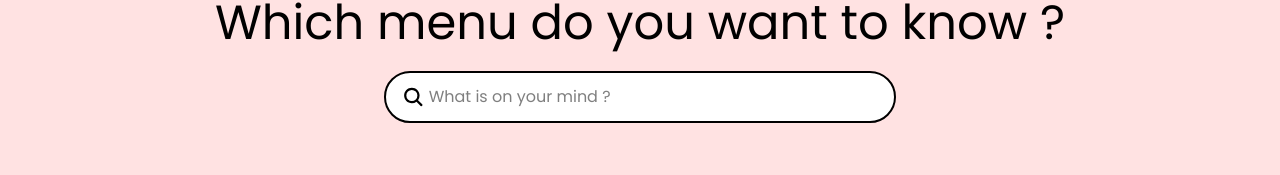
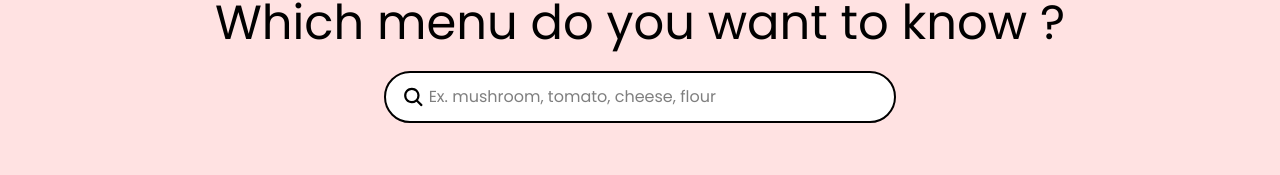
Before and after one commit to RataJui01/react-projects, a React (Vite) app in the folder food-discovery-app/: page /home in a window 1280 px wide. Shown: the part 219-394 px from the top of the page. Built offline with nearby package versions, Linux system fonts and the light colour scheme; no server answers.

Commit message:
Finish searching feature

```diff
--- a/food-discovery-app/src/pages/Home.jsx
+++ b/food-discovery-app/src/pages/Home.jsx
@@ -2,7 +2,12 @@ import Header from "../ui/Header";
 import SearchBar from "../ui/SearchBar";
 import HomeMenuList from "../ui/HomeMenuList";
 
+import { useState } from "react";
+
 function Home() {
+  const [inputValue, setInputValue] = useState("");
+  const [searchIngredients, setSearchIngredients] = useState([]);
+
   return (
     <div className="h-screen">
       <Header />
@@ -10,9 +15,14 @@ function Home() {
         <h1 className="text-2xl md:text-4xl lg:text-5xl">
           Which menu do you want to know ?
         </h1>
-        <SearchBar />
+        <SearchBar
+          inputValue={inputValue}
+          onSetInputValue={setInputValue}
+          searchIngredients={searchIngredients}
+          setSearchIngredients={setSearchIngredients}
+        />
       </div>
-      <HomeMenuList />
+      <HomeMenuList searchIngredients={searchIngredients} />
     </div>
   );
 }
--- a/food-discovery-app/src/ui/HomeMenuItem.jsx
+++ b/food-discovery-app/src/ui/HomeMenuItem.jsx
@@ -8,7 +8,7 @@ function HomeMenuItem({ menu }) {
         alt={menu.name}
         className="w-full h-48 object-cover"
       />
-      <div className="flex items-center justify-between p-4">
+      <div className="flex items-top justify-between p-4">
         <p className="text-sm font-medium text-gray-800">{menu.name}</p>
         <FaRegHeart className="text-gray-400 hover:text-red-500 cursor-pointer transition" />
       </div>
--- a/food-discovery-app/src/ui/HomeMenuList.jsx
+++ b/food-discovery-app/src/ui/HomeMenuList.jsx
@@ -4,31 +4,52 @@ import { getRandomRecipes } from "../services/apiRecipes";
 
 import HomeMenuItem from "./HomeMenuItem";
 
-function HomeMenuList() {
-  const [starterMenu, setStarterMenus] = useState([]);
+function HomeMenuList({ searchIngredients }) {
+  const [outputData, setOutputData] = useState([]);
 
   useEffect(() => {
     const controller = new AbortController();
-    async function getRecipes(limit) {
+
+    async function getStarterFoods(limit = 0) {
       try {
         const data = await getRandomRecipes(limit);
-        setStarterMenus(data);
+        setOutputData(data);
         console.log(data);
       } catch (error) {
         console.error(error);
       }
     }
 
-    getRecipes(6);
+    async function getFilteredData() {
+      try {
+        const data = await getRandomRecipes();
+        const filteredData = data.filter((food) =>
+          searchIngredients.some((searchIng) =>
+            food.ingredients.some((foodIng) =>
+              foodIng.toLowerCase().includes(searchIng.toLowerCase()),
+            ),
+          ),
+        );
+        setOutputData(filteredData);
+      } catch (error) {
+        console.log(error);
+      }
+    }
+
+    if (searchIngredients.length === 0 || searchIngredients[0] === "") {
+      getStarterFoods(10);
+    } else {
+      getFilteredData();
+    }
 
     return () => {
       controller.abort();
     };
-  }, []);
+  }, [searchIngredients]);
 
   return (
     <ul className="list-none grid grid-cols-1 sm:grid-cols-2 md:grid-cols-4 gap-6 p-6 pt-12 pb-12">
-      {starterMenu.map((menu) => (
+      {outputData.map((menu) => (
         <HomeMenuItem key={menu.id} menu={menu} />
       ))}
     </ul>
--- a/food-discovery-app/src/ui/SearchBar.jsx
+++ b/food-discovery-app/src/ui/SearchBar.jsx
@@ -1,18 +1,28 @@
-import { useState } from "react";
 import { IoSearch } from "react-icons/io5";
 
-function SearchBar() {
-    const [ingredients, setIngredient] = useState("");
+function SearchBar({
+  inputValue,
+  onSetInputValue,
+  searchIngredients,
+  setSearchIngredients,
+}) {
+  function handleAddIngredient() {
+    const ingredientArray = inputValue.split(",").map((item) => item.trim());
+    setSearchIngredients(ingredientArray);
+  }
+
+  console.log(searchIngredients);
 
   return (
     <div className="border-black border-2 rounded-4xl flex justify-center items-center gap-1 px-4 py-2 mt-6 w-[50%] bg-white md:py-3 lg:w-[40%]">
-            <IoSearch className="text-2xl"/>
+      <IoSearch className="text-2xl" />
       <input
         type="text"
-                placeholder="What is on your mind ?"
+        placeholder="Ex. mushroom, tomato, cheese, flour"
         className="w-full outline-0"
-                value={ingredients}
-                onChange={e => setIngredient(e.target.value)}
+        value={inputValue}
+        onChange={(e) => onSetInputValue(e.target.value)}
+        onKeyPress={(e) => e.key === "Enter" && handleAddIngredient()}
       />
     </div>
   );
```
Lines whose indentation alone changed are shown as unchanged.
